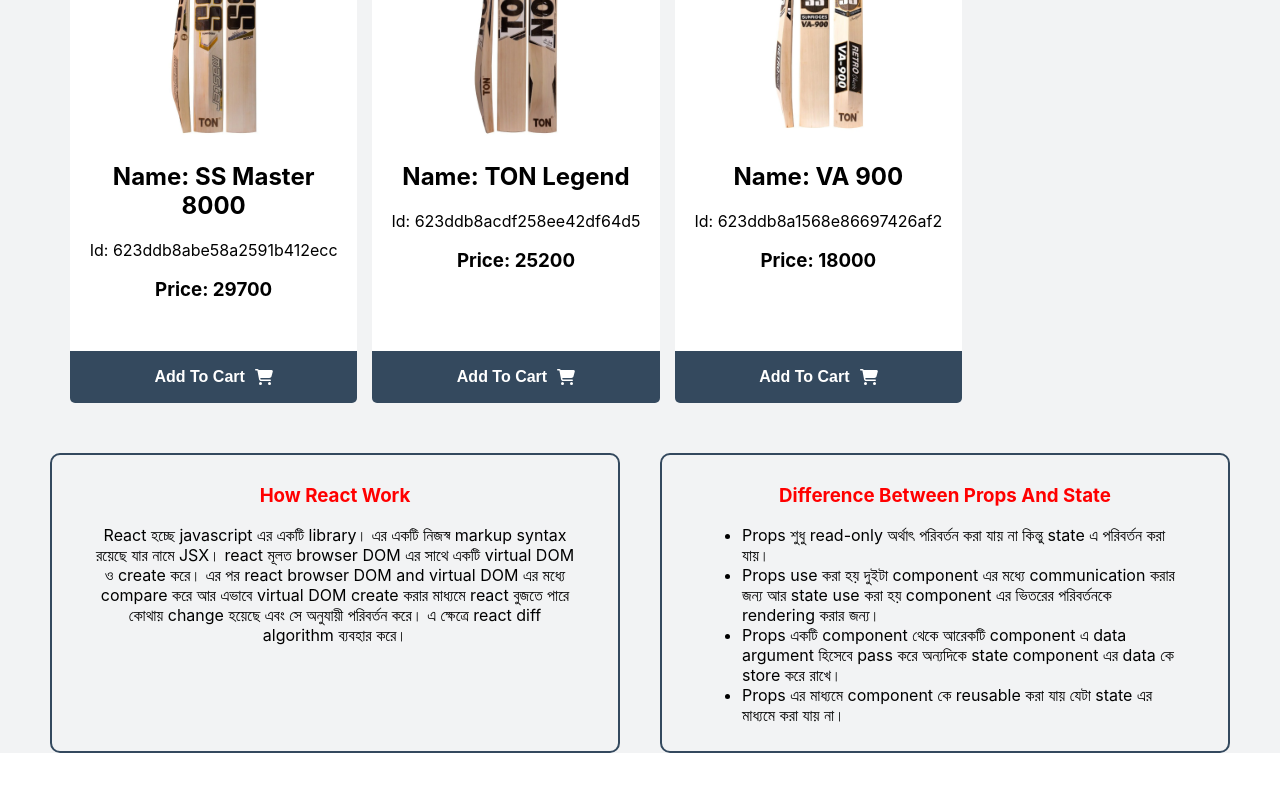
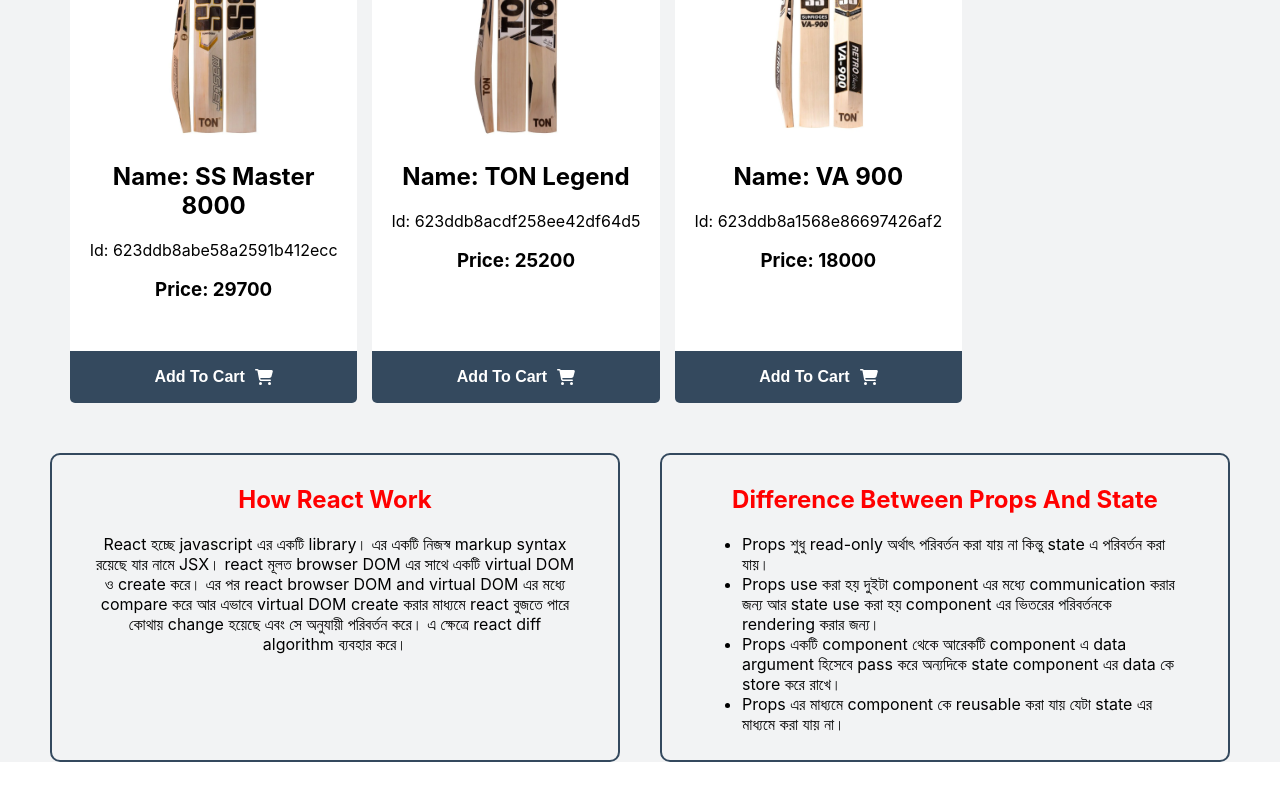
Before and after one commit to jhshakil/lucky-one, a React (Create React App) app: page / in a window 1280 px wide. Shown: the part 1349-2149 px from the top of the page. Built offline with nearby package versions, Linux system fonts and the light colour scheme.

Commit message:
correction

```diff
--- a/src/components/Blog/Blog.css
+++ b/src/components/Blog/Blog.css
@@ -11,7 +11,7 @@
     padding: 10px 40px;
 }
 
-.question h3 {
+.question h2 {
     color: red;
 }
 .text-left {
--- a/src/components/Blog/Blog.js
+++ b/src/components/Blog/Blog.js
@@ -5,11 +5,11 @@
     return (
         <div className='blog'>
             <div className="question">
-                <h3>How React Work</h3>
+                <h2>How React Work</h2>
                 <p>React হচ্ছে javascript এর একটি library। এর একটি নিজস্ব markup syntax রয়েছে যার নামে JSX। react মূলত browser DOM এর সাথে একটি virtual DOM ও create করে। এর পর react browser DOM and virtual DOM এর মধ্যে compare করে আর এভাবে virtual DOM create করার মাধ্যমে react বুজতে পারে কোথায় change হয়েছে এবং সে অনুযায়ী পরিবর্তন করে। এ ক্ষেত্রে react diff algorithm ব্যবহার করে।</p>
             </div>
             <div className="question">
-                <h3>Difference Between Props And State</h3>
+                <h2>Difference Between Props And State</h2>
                 <p className='text-left'><ul>
                     <li>Props শুধু read-only অর্থাৎ পরিবর্তন করা যায় না কিন্তু state এ পরিবর্তন করা যায়।</li>
                     <li>Props use করা হয় দুইটা component এর মধ্যে communication করার জন্য আর state use করা হয় component এর ভিতরের পরিবর্তনকে rendering করার জন্য।</li>
```
